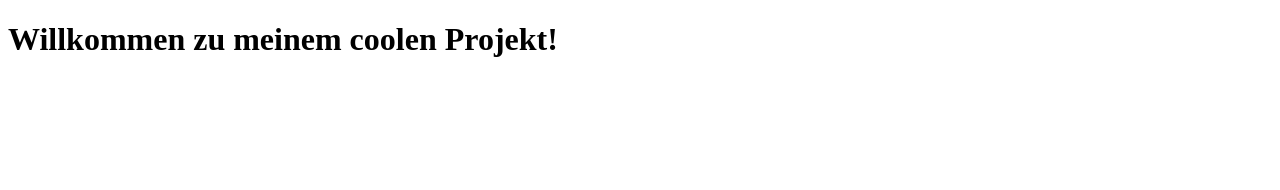
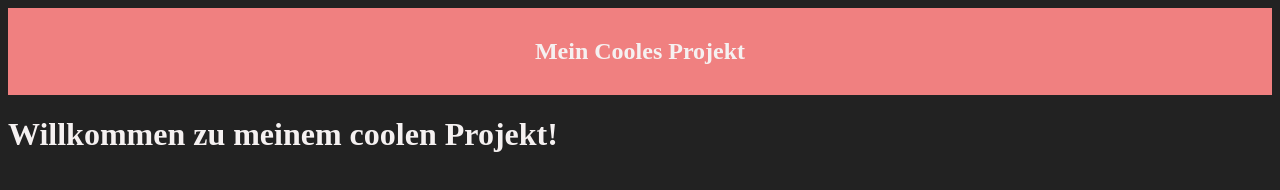
Before and after one commit to LUG-Repos/CoolesProjekt, a website: page public/index.html in a window 1280 px wide. Drawn offline with Linux system fonts and the light colour scheme.

Commit message:
Add header and styling to index.html and create style.css

```diff
--- a/public/index.html
+++ b/public/index.html
@@ -4,8 +4,12 @@
     <meta charset="UTF-8">
     <meta name="viewport" content="width=device-width, initial-scale=1.0">
     <title>Cooles Projekt</title>
+    <link rel="stylesheet" href="style.css">
 </head>
 <body>
+    <header style="background-color: lightcoral; padding: 10px; text-align: center;">
+        <h2>Mein Cooles Projekt</h2>
+    </header>
     <div>
         <h1>Willkommen zu meinem coolen Projekt!</h1>
     </div>
--- a/public/style.css
+++ b/public/style.css
@@ -0,0 +1,4 @@
+body{
+    color: rgb(245, 241, 241);
+    background-color: rgb(34, 34, 34);
+}
```
